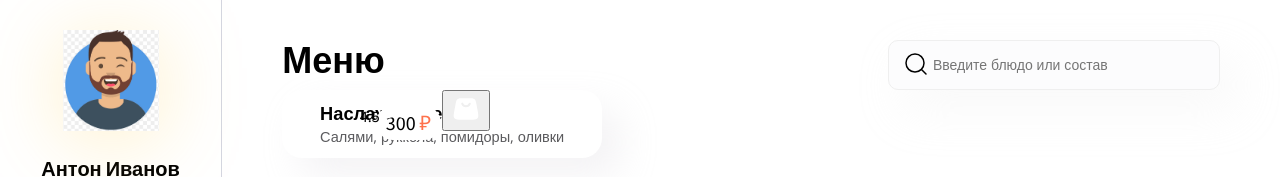
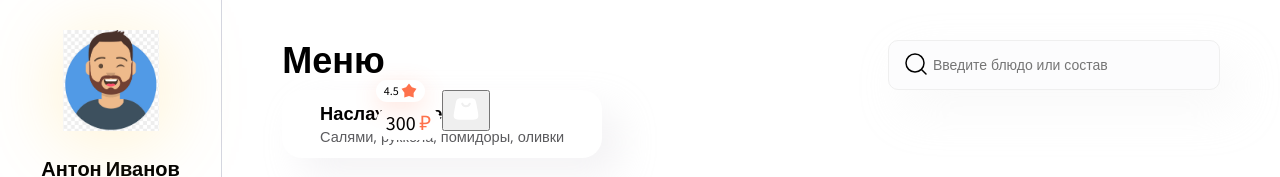
Before and after one commit to 7Hunter7/Pizza_App, a React (Vite) app: page / in a window 1280 px wide. Shown: the top 177 px of the page. Built offline with nearby package versions, Linux system fonts and the light colour scheme.

Commit message:
UPD(ProductCard): added styles for rating

```diff
--- a/src/components/ProductCard/ProductCard.module.css
+++ b/src/components/ProductCard/ProductCard.module.css
@@ -29,6 +29,21 @@
 }
 .card .head .rating {
   position: absolute;
+  display: flex;
+  justify-content: center;
+  align-items: center;
+  bottom: -0.75rem;
+  left: 1rem;
+  padding: 0.1875rem 0.5rem;
+  font-size: 0.75rem;
+  border-radius: var(--border-radius);
+  background: var(--background-color);
+  box-shadow: 0 0.375rem 1.5rem 0 rgba(254, 114, 76, 0.2);
+}
+.card .head .rating svg {
+  width: 1rem;
+  height: 1rem;
+  fill: var(--primary-color);
 }
 .card .footer {
   text-align: left;
--- a/src/components/ProductCard/ProductCard.module.scss
+++ b/src/components/ProductCard/ProductCard.module.scss
@@ -11,7 +11,6 @@
   .head {
     position: relative;
     min-width: 10.3rem;
-
     .price {
       position: absolute;
       top: 1rem;
@@ -21,7 +20,7 @@
       border-radius: var(--border-radius);
       background: var(--background-color);
       .currency {
-        color: var(  --primary-color);
+        color: var(--primary-color);
       }
     }
     .add-to-card {
@@ -30,7 +29,21 @@
     }
     .rating {
       position: absolute;
-
+      display: flex;
+      justify-content: center;
+      align-items: center;
+      bottom: -0.75rem;
+      left: 1rem;
+      padding: 0.1875rem 0.5rem;
+      font-size: 0.75rem;
+      border-radius: var(--border-radius);
+      background: var(--background-color);
+      box-shadow: 0 0.375rem 1.5rem 0 rgba(254, 114, 76, 0.20);
+      svg {
+        width: 1rem;
+        height: 1rem;
+        fill: var(--primary-color);
+      }
     }
 }
 
--- a/src/components/ProductCard/ProductCard.tsx
+++ b/src/components/ProductCard/ProductCard.tsx
@@ -18,13 +18,13 @@ function ProductCard(props : ProductCardProps) {
 						<path  fill-rule="evenodd" d="M5.574 4.691c-.833.692-1.053 1.862-1.492 4.203l-.75 4c-.617 3.292-.925 4.938-.026 6.022C4.206 20 5.88 20 9.23 20h5.54c3.35 0 5.024 0 5.924-1.084s.59-2.73-.026-6.022l-.75-4c-.44-2.34-.659-3.511-1.492-4.203C17.593 4 16.402 4 14.02 4H9.98c-2.382 0-3.573 0-4.406.691m4.304 3.06a2.251 2.251 0 0 0 4.245 0a.75.75 0 0 1 1.414.499a3.751 3.751 0 0 1-7.073 0a.75.75 0 1 1 1.414-.5" clip-rule="evenodd"/>
 					</svg>
 				</button>
-				<div className={styles.rating}>{props.rating}
+				<div className={styles.rating}>{props.rating}&nbsp;
 					<svg
 						xmlns="http://www.w3.org/2000/svg"
 						width="32"
 						height="32"
 						viewBox="0 0 24 24"
-						fill="#fff">
+						fill="#000">
 						<path d="M7.625 6.4L12 .725L16.375 6.4l6.85 2.3l-4.325 6.125l.175 6.825L12 19.675L4.925 21.65L5.1 14.8L.8 8.7z"/>
 					</svg>
 				</div>
```
Also changed, not shown: 1 other file (tests, documents, lock files or other folders).
